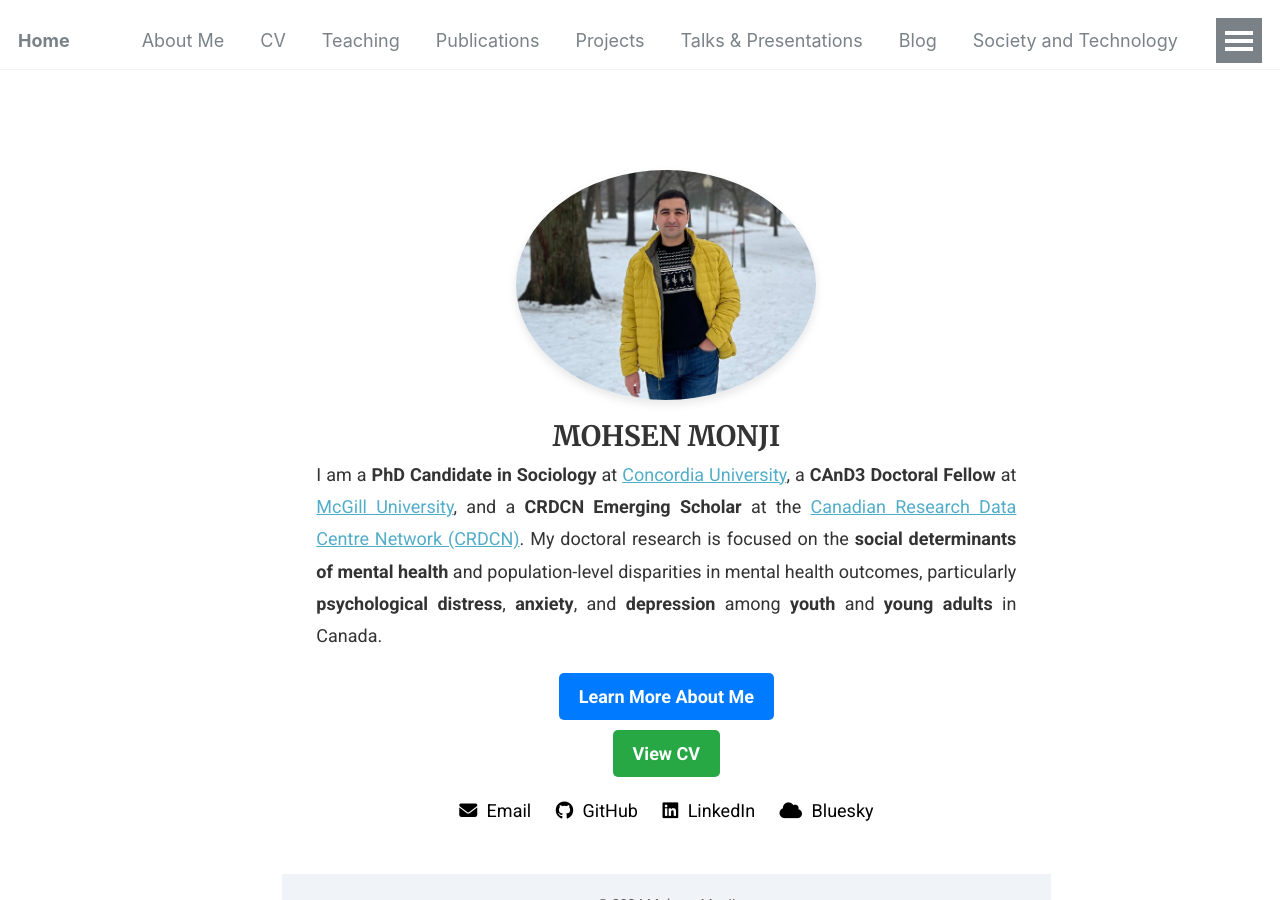
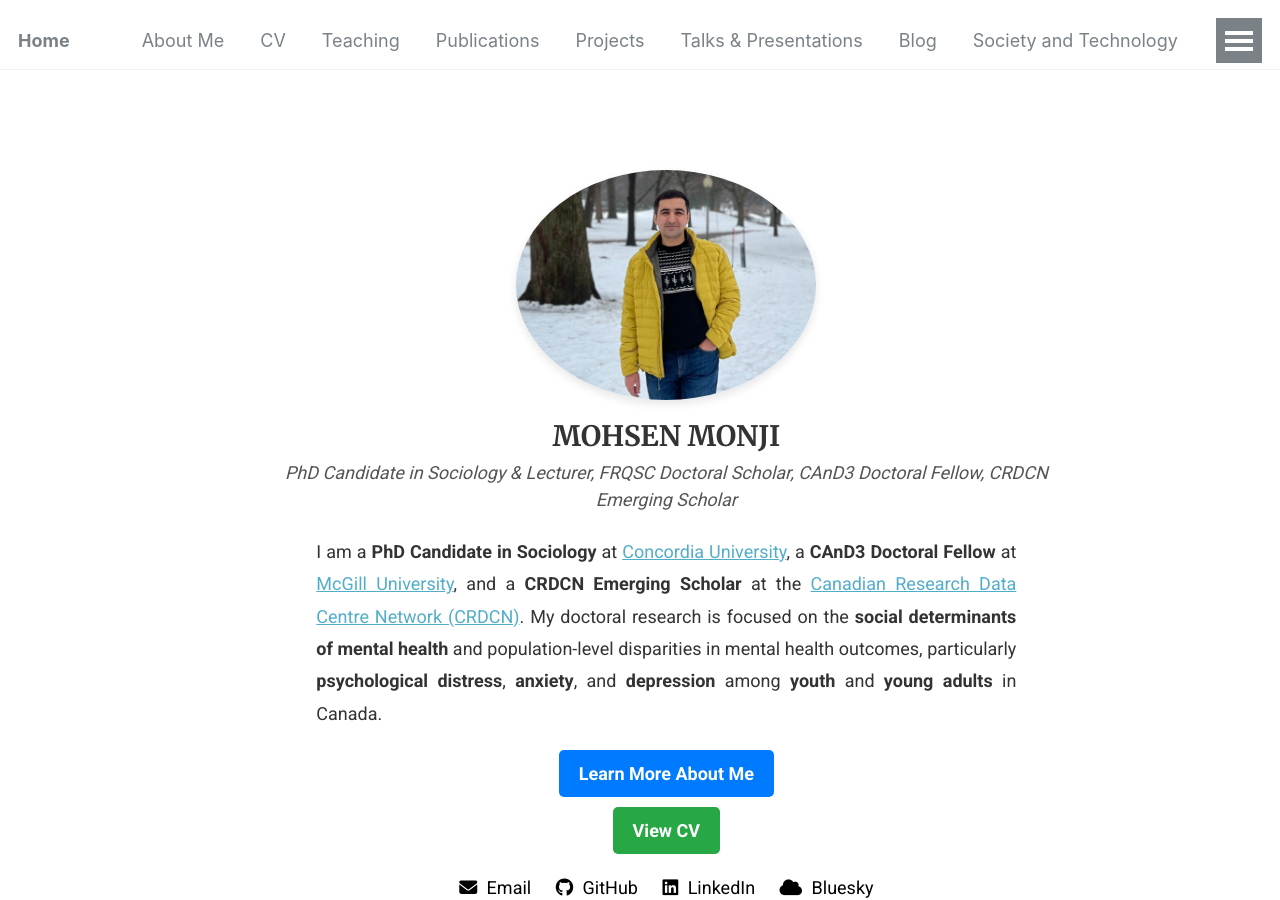
Before and after one commit to Mohsnmonji/mohsnmonji.github.io, a Jekyll site: the page built from _pages/front.md, in a window 1280 px wide and 900 px high. Built offline with Jekyll 4.4.1, drawn with Linux system fonts in a browser that asks for light colours.

Commit message:
Update front.md

```diff
--- a/_pages/front.md
+++ b/_pages/front.md
@@ -13,6 +13,11 @@ hide_avatar: true
 
   <!-- Name -->
   <h1 style="color: #333; margin-bottom: 5px;">MOHSEN MONJI</h1>
+
+  <!-- Subtitle -->
+  <p style="font-style: italic; font-size: 18px; margin-top: 5px; color: #555;">
+    PhD Candidate in Sociology & Lecturer, FRQSC Doctoral Scholar, CAnD3 Doctoral Fellow, CRDCN Emerging Scholar
+  </p>
 
   <!-- Description -->
   <p style="font-size: 18px; max-width: 700px; margin: 0 auto; color: #333; text-align: justify; line-height: 1.8;">
```
